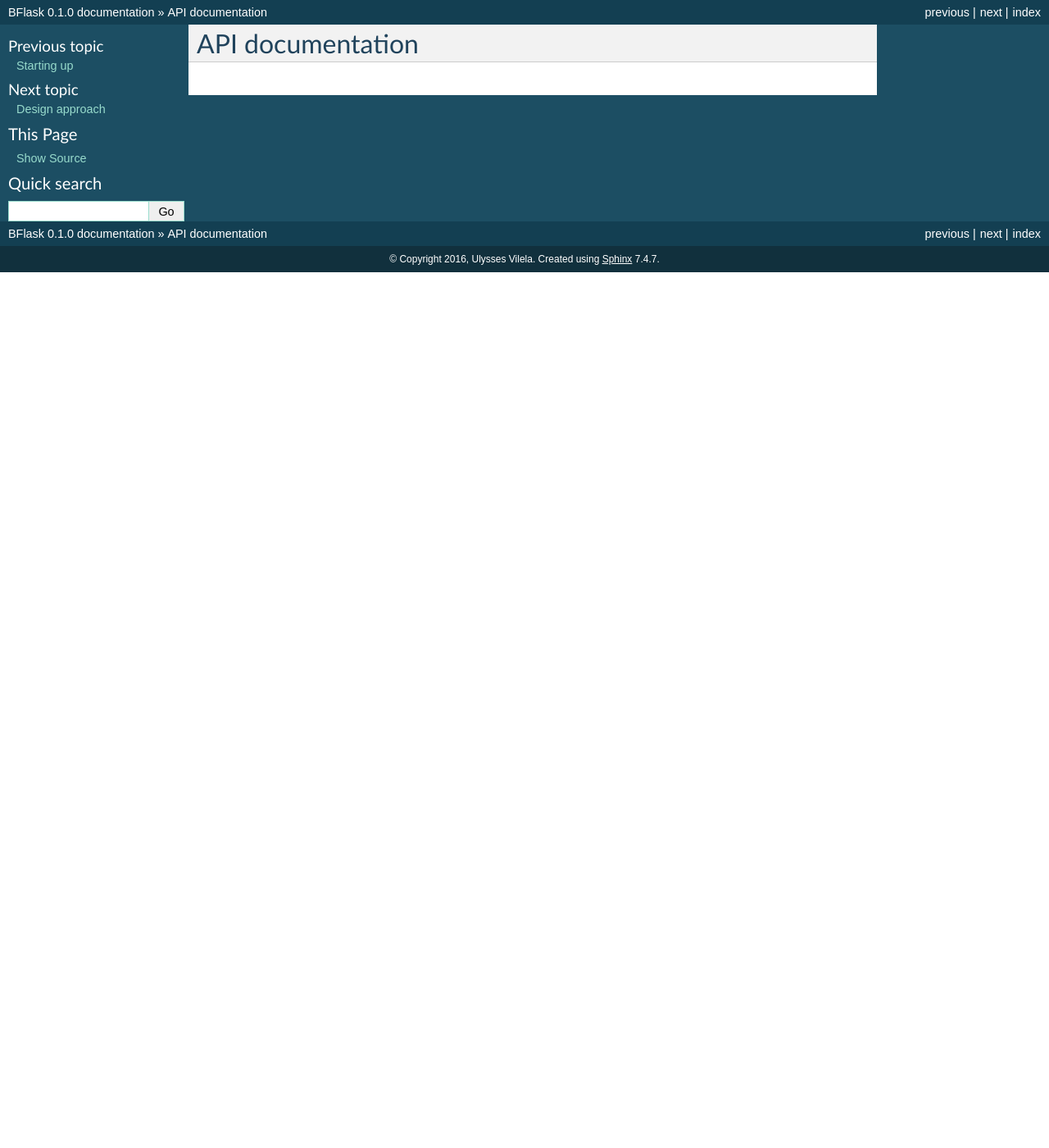
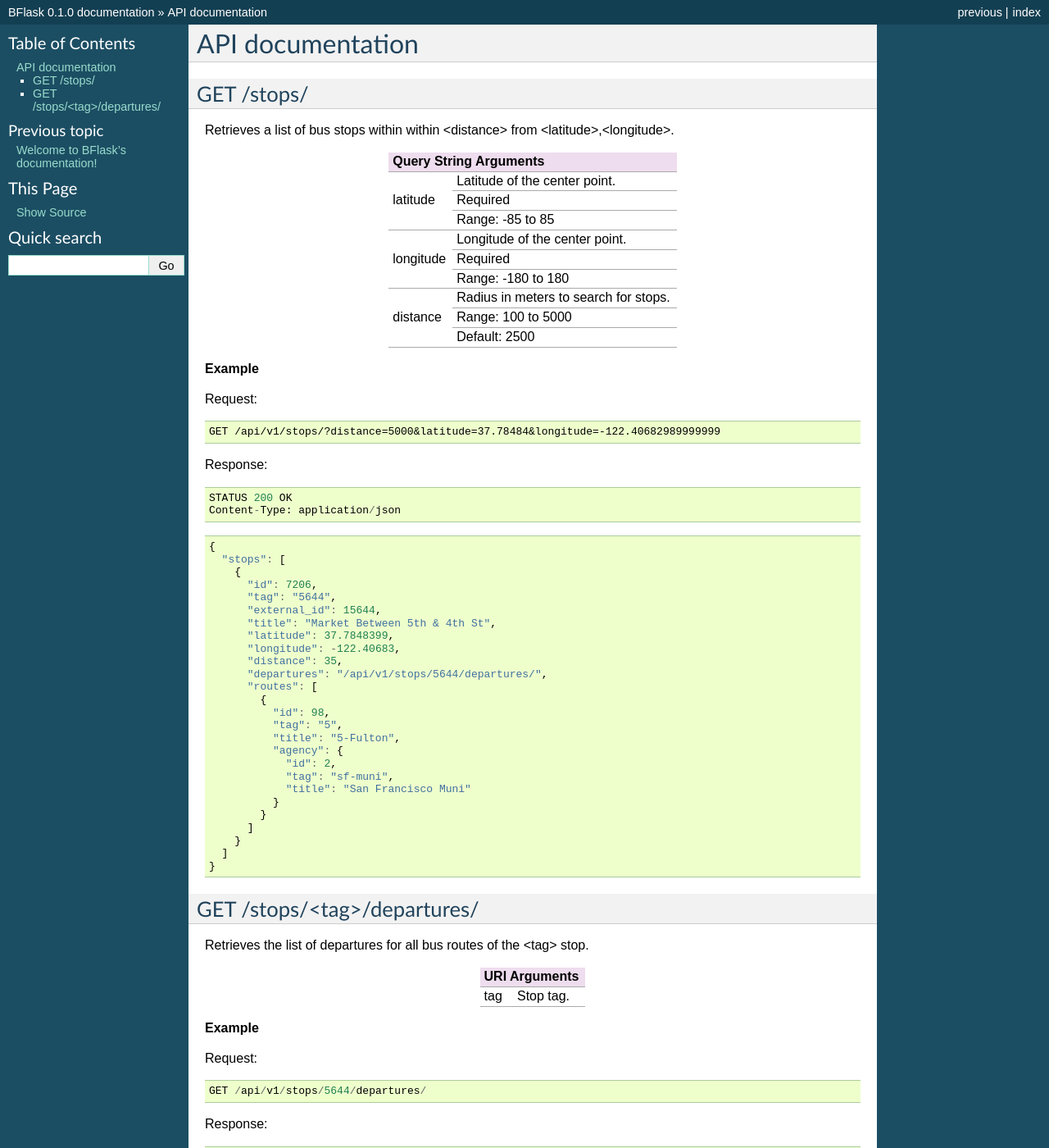
Before and after one commit to ulyssesv/bflask, a Sphinx documentation site: the page built from docs/api.rst, in a window 1280 px wide and 1400 px high. Shown: the whole window at 82% size. Built offline with Sphinx 7.4.7, drawn with Linux system fonts in a browser that asks for light colours; some of the changed text lies outside the part shown.

Commit message:
Improving docs

```diff
--- a/docs/api.rst
+++ b/docs/api.rst
@@ -2,3 +2,141 @@
 
 API documentation
 =================
+
+GET /stops/
+-----------
+
+Retrieves a list of bus stops within within <distance> from <latitude>,<longitude>.
+
++----------------------------------------------------+
+| Query String Arguments                             |
++============+=======================================+
+| latitude   | Latitude of the center point.         |
+|            +---------------------------------------+
+|            | Required                              |
+|            +---------------------------------------+
+|            | Range: -85 to 85                      |
++------------+---------------------------------------+
+| longitude  | Longitude of the center point.        |
+|            +---------------------------------------+
+|            | Required                              |
+|            +---------------------------------------+
+|            | Range: -180 to 180                    |
++------------+---------------------------------------+
+| distance   | Radius in meters to search for stops. |
+|            +---------------------------------------+
+|            | Range: 100 to 5000                    |
+|            +---------------------------------------+
+|            | Default: 2500                         |
++------------+---------------------------------------+
+
+**Example**
+
+Request:
+
+::
+
+    GET /api/v1/stops/?distance=5000&latitude=37.78484&longitude=-122.40682989999999
+
+Response:
+
+::
+
+    STATUS 200 OK
+    Content-Type: application/json
+
+.. code-block:: javascript
+
+    {
+      "stops": [
+        {
+          "id": 7206,
+          "tag": "5644",
+          "external_id": 15644,
+          "title": "Market Between 5th & 4th St",
+          "latitude": 37.7848399,
+          "longitude": -122.40683,
+          "distance": 35,
+          "departures": "/api/v1/stops/5644/departures/",
+          "routes": [
+            {
+              "id": 98,
+              "tag": "5",
+              "title": "5-Fulton",
+              "agency": {
+                "id": 2,
+                "tag": "sf-muni",
+                "title": "San Francisco Muni"
+              }
+            }
+          ]
+        }
+      ]
+    }
+
+GET /stops/<tag>/departures/
+----------------------------
+
+Retrieves the list of departures for all bus routes of the <tag> stop.
+
++--------------------------------+
+| URI Arguments                  |
++============+===================+
+| tag        | Stop tag.         |
++------------+-------------------+
+
+**Example**
+
+Request:
+
+::
+
+    GET /api/v1/stops/5644/departures/
+
+Response:
+
+::
+
+    STATUS 200 OK
+    Content-Type: application/json
+
+.. code-block:: javascript
+
+    {
+      "stops": [
+        {
+          "tag": "5644",
+          "title": "Market Between 5th & 4th St",
+          "latitude": 37.7848399,
+          "longitude": -122.40683,
+          "distance": null,
+          "routes": {
+            "5": {
+              "agency_tag": "sf-muni",
+              "agency_title": "San Francisco Muni",
+              "title": "5-Fulton",
+              "trips": [
+                {
+                  "direction_title": "Inbound to Transbay Terminal",
+                  "eta_seconds": 2330,
+                  "eta_timestamp": 1465285133,
+                  "is_affected_by_layover": true,
+                  "is_departure": false,
+                  "trip_tag": "7127472",
+                  "vehicle": "5446"
+                },
+                {
+                  "direction_title": "Inbound to Transbay Terminal",
+                  "eta_seconds": 3950,
+                  "eta_timestamp": 1465286753,
+                  "is_affected_by_layover": true,
+                  "is_departure": false,
+                  "trip_tag": "7127471",
+                  "vehicle": "5427"
+                }
+              ]
+            }
+          }
+        }
+      ]
+    }
--- a/docs/changelog.rst
+++ /dev/null
@@ -1,4 +0,0 @@
-.. _changelog:
-
-Changelog
-=========
--- a/docs/index.rst
+++ b/docs/index.rst
@@ -7,16 +7,14 @@ BFlask fetches routes and stops information from the NextBus public API and
 stores it locally in a database. It also provides departure information for the
 closest stops of a desired location.
 
+You can find more information about this project on https://github.com/ulyssesv/bflask/.
+
 Contents:
 
 .. toctree::
    :maxdepth: 2
 
-   startingup
    api
-   design
-   changelog
-
 
 Indices and tables
 ==================
--- a/docs/startingup.rst
+++ /dev/null
@@ -1,4 +0,0 @@
-.. _startingup:
-
-Starting up
-===========
```
Also changed, not shown: docs/design.rst (deleted, +0 -44 lines).
